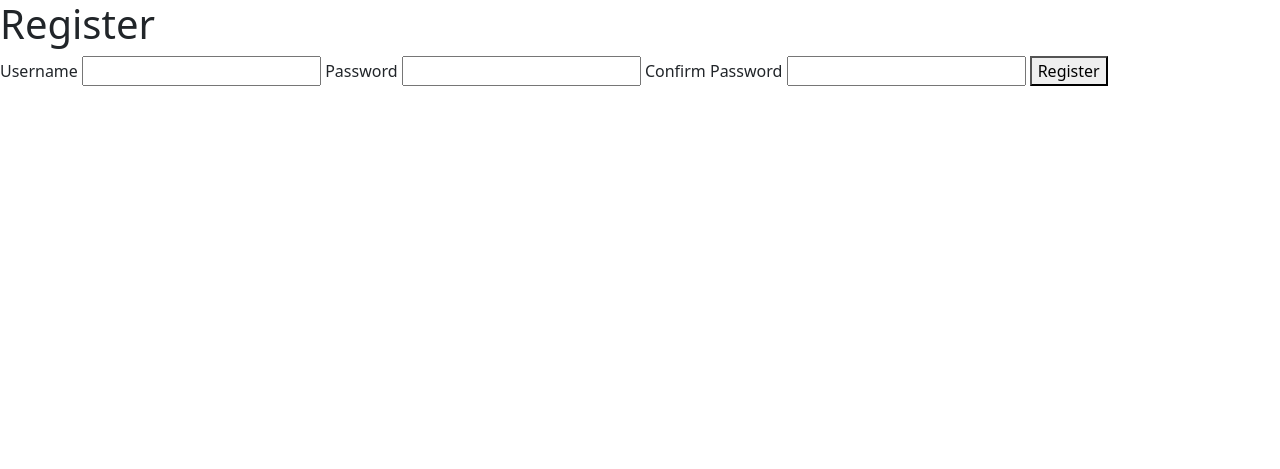
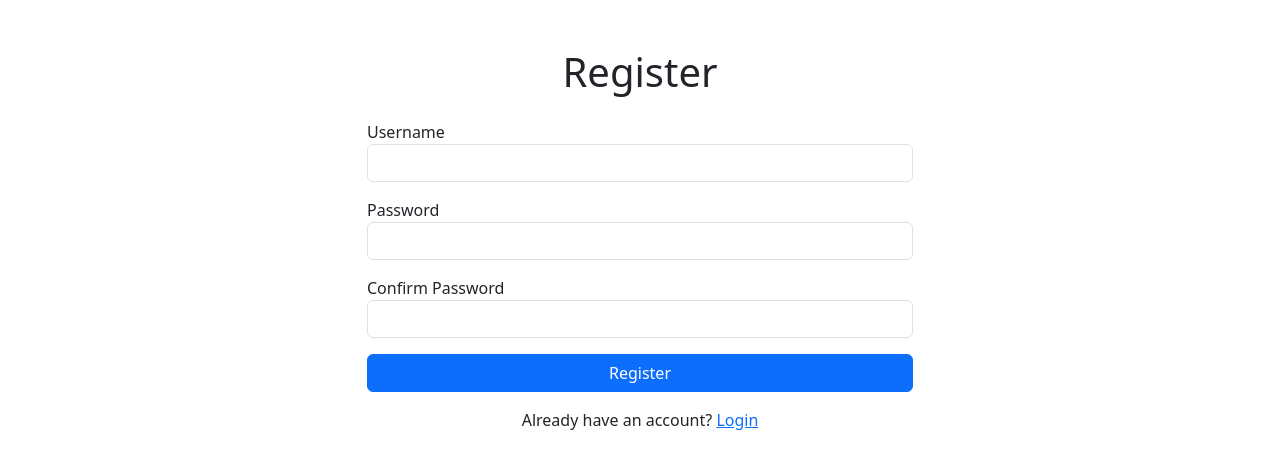
Before and after one commit to JGardner01/URL-Shortener, a Flask app: page /register in a window 1280 px wide. Shown: the top 469 px of the page. Run offline with Flask 3, Linux system fonts and the light colour scheme.

Commit message:
Updated index.html, login.html and register.html template design and format using bootstrap classes. Linked bootstrap icon stylesheet to base.html.

```diff
--- a/app/auth/templates/register.html
+++ b/app/auth/templates/register.html
@@ -1,28 +1,37 @@
 {% extends "base.html" %}
 
 {% block content %}
-    <h1>Register</h1>
+
+    <div class="container mt-5">
+        <div class="row justify-content-center">
+            <div class="col-md-6">
+                <h1 class="text-center mb-4">Register</h1>
                 <form method="POST" action="{{ url_for("auth.register")}}" onsubmit="return checkPasswordsMatch()">
                     <!-- email later for reminders and analytics? -->
-
+                    <div class="form-group mb-3">
                         <label for="username">Username</label>
-        <input type="text" name="username" required
+                        <input type="text" name="username" class="form-control" required
                                pattern="[A-Za-z][A-Za-z0-9]{2,14}" minlength="3" maxlength="15"
                                title="Username must be 3-15 characters long, start with a letter, and contain only letters and numbers.">
-
+                    </div>
+                    <div class="form-group mb-3">
                         <label for="password">Password</label>
-        <input type="password" id="password" name="password" required
+                        <input type="password" id="password" name="password" class="form-control" required
                                pattern="^(?=.*\d)(?=.*[a-z])(?=.*[A-Z])(?=.*[\W_])(?!.*\s).{8,}$" minlength="8"
                                title="Password must be at least 8 characters long, include at least one uppercase letter, one lowercase letter, one number, and one special character. No spaces are allowed.">
-
+                    </div>
+                    <div class="form-group mb-3">
                         <label for="confirm_password">Confirm Password</label>
-        <input type="password" id="confirmPassword" name="confirmPassword" required>
-
-        <button type="submit">Register</button>
+                        <input type="password" id="confirmPassword" name="confirmPassword" class="form-control" required>
+                    </div>
+                    <button type="submit" class="btn btn-primary w-100">Register</button>
                 </form>
-
-    <!-- link to login page if account exists -->
-
+                <div class="mt-3 text-center">
+                    <p>Already have an account? <a href="{{ url_for("auth.login") }}">Login</a></p>
+                </div>
+            </div>
+        </div>
+    </div>
 
     <script src="{{ url_for('auth.static', filename='js/register.js') }}"></script>
 {% endblock %}
--- a/app/templates/base.html
+++ b/app/templates/base.html
@@ -4,6 +4,7 @@
     <meta charset="UTF-8">
     <title>URL Shortener</title>
     <link rel="stylesheet" href="https://cdn.jsdelivr.net/npm/bootstrap@5.3.3/dist/css/bootstrap.min.css">
+    <link rel="stylesheet" href="https://cdn.jsdelivr.net/npm/bootstrap-icons@1.11.3/font/bootstrap-icons.min.css">
 </head>
 <body>
     {% block content %}
```
Also changed, not shown: app/auth/templates/login.html (+22 -11 lines), app/main/templates/index.html (+3 -5 lines). Lines whose indentation alone changed are shown as unchanged.
